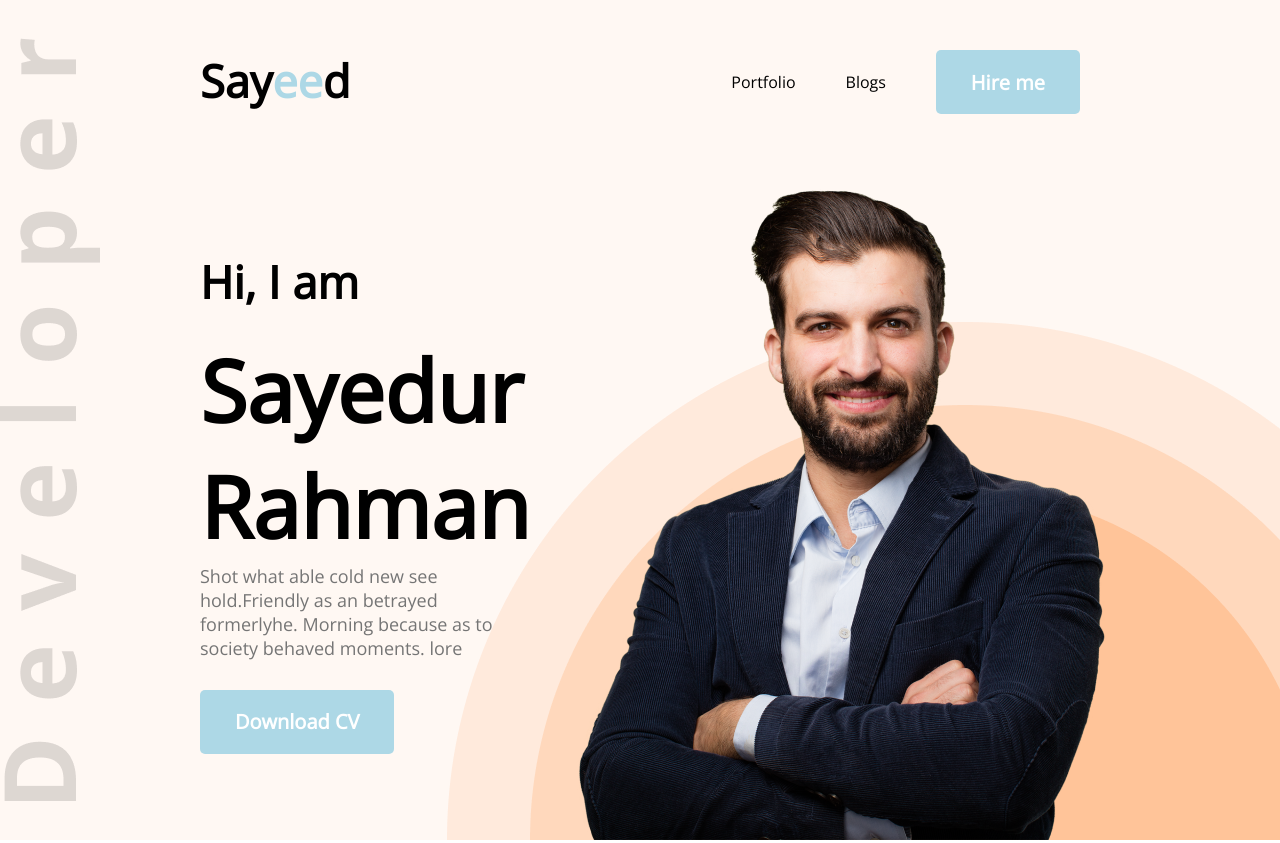
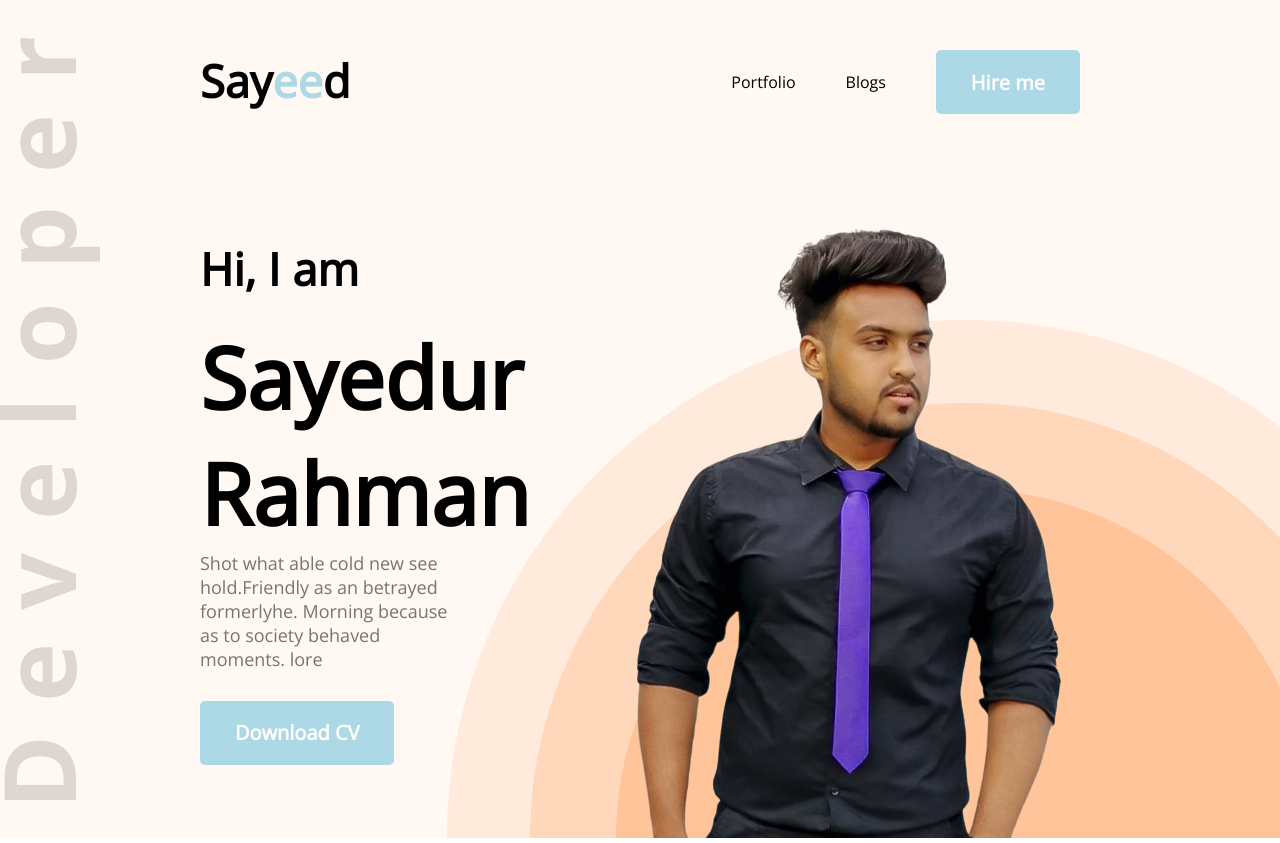
Before and after one commit to sayeed083/developer-portfolio, a plain HTML site: page index.html in a window 1280 px wide. Shown: the top 843 px of the page. Drawn offline with nearby package versions, Linux system fonts and the light colour scheme.

Commit message:
first commit

```diff
--- a/index.html
+++ b/index.html
@@ -26,7 +26,7 @@
                 <p class="banner-description">Shot what able cold new see hold.Friendly as an betrayed formerlyhe. Morning because as to society behaved moments. lore</p>
                 <button class="btn-primary">Download CV</button>
             </div>
-            <img src="images/hardy.png" alt="">
+<img src="images/sayeed2.png" alt="">
         </div>
     </header>
     <main>
--- a/styles/portfolio.css
+++ b/styles/portfolio.css
@@ -56,6 +56,7 @@ nav li {
     margin: 0 200px;
 }
 
+
 .banner-title {
     font-weight: 700;
     font-size: 85px;
@@ -72,6 +73,7 @@ nav li {
     color: #757575;
     font-size: 18px;
     margin-bottom: 30px;
+    margin-right: 150px;
 }
 
 /* Main section */
```
Also changed, not shown: images/sayeed.png (added), images/sayeed1.png (added), images/sayeed2.png (added), images/sayeed3.png (added), images/sayeed4.png (added).
